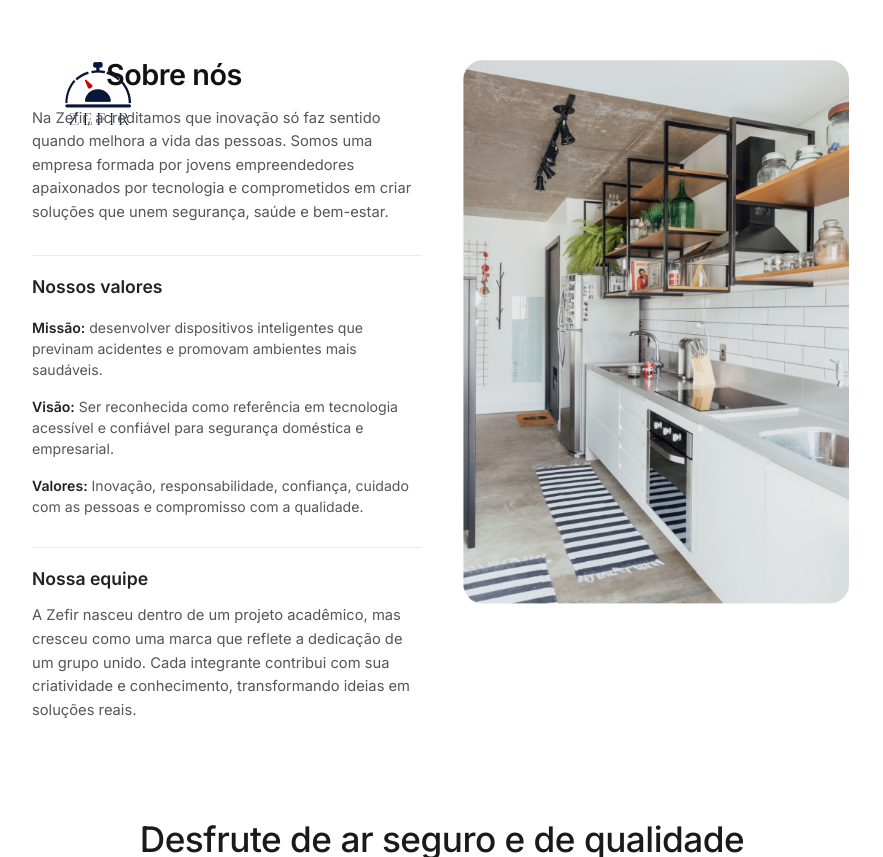
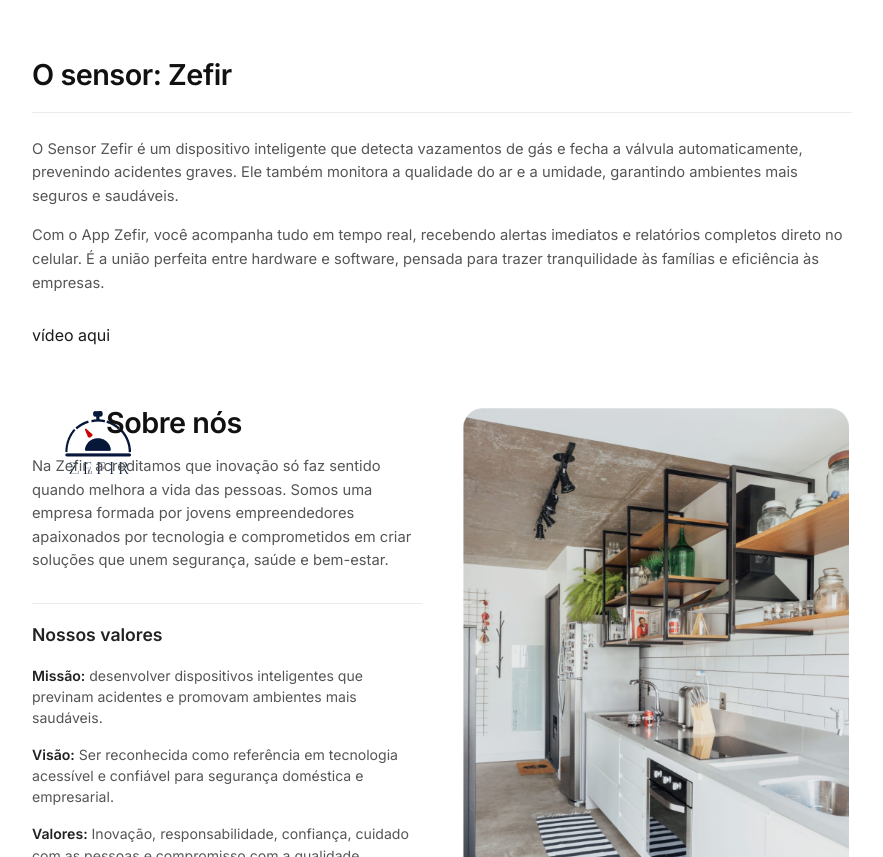
Before and after one commit to boviu/Landpage, a plain HTML site: page index.html in a window 1280 px wide. Shown: the part 1692-2549 px from the top of the page, without its empty margins (198-1081 px from the left). Drawn offline with Linux system fonts and the light colour scheme.

Commit message:
Update index.html

```diff
--- a/index.html
+++ b/index.html
@@ -311,6 +311,20 @@
             <img src="imagem2.png" alt="Ambiente de cozinha limpo e seguro">
         </div>
     </section>
+    <section id="sensor">
+        <h2 class="section-title">O sensor: Zefir</h2>
+        <div class="divider"></div>
+        <p class="text-body">
+            O Sensor Zefir é um dispositivo inteligente que detecta vazamentos de gás e fecha a válvula automaticamente, prevenindo acidentes graves. Ele também monitora a qualidade do ar e a umidade, garantindo ambientes mais seguros e saudáveis.
+        </p>
+        <p class="text-body">
+            Com o App Zefir, você acompanha tudo em tempo real, recebendo alertas imediatos e relatórios completos direto no celular. É a união perfeita entre hardware e software, pensada para trazer tranquilidade às famílias e eficiência às empresas.
+        </p>
+
+        <div class="image-banner">
+            vídeo aqui
+        </div>
+    </section>
 
     <section id="sobre">
         <div class="about-grid">
```
